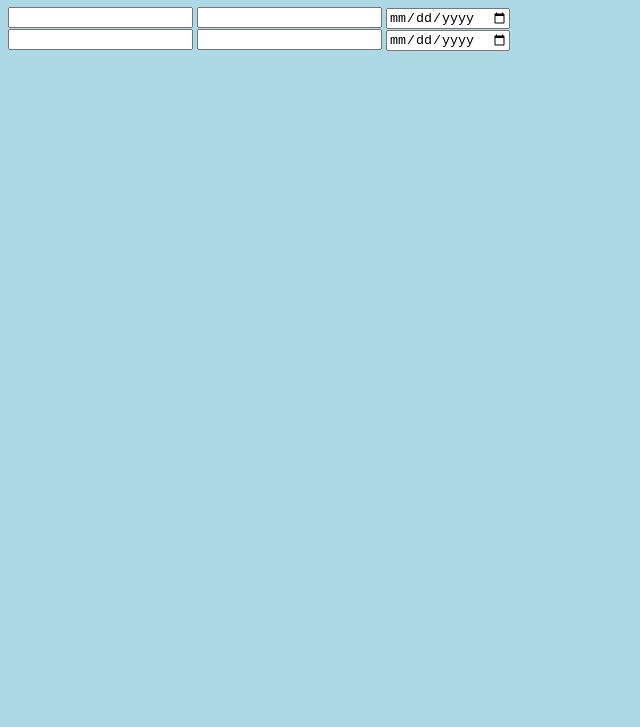
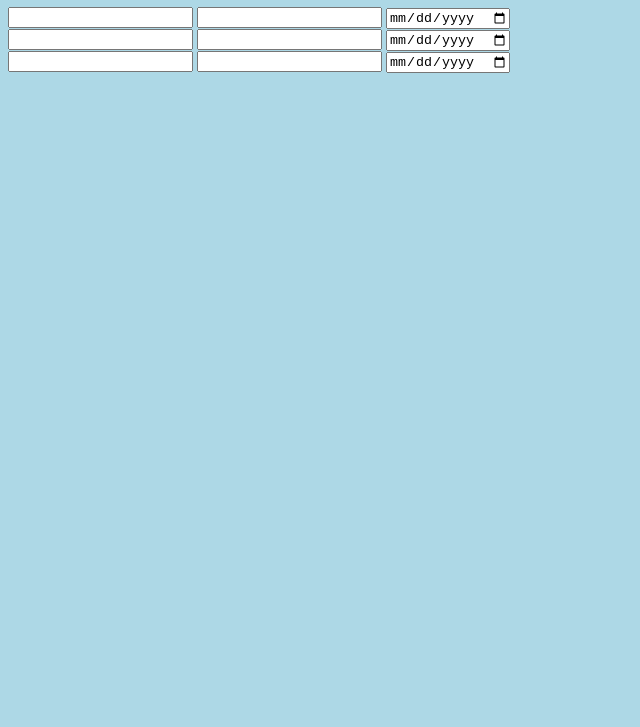
Before and after one commit to code-monk-4483/practise-, a plain HTML site: page index.html in a window 1280 px wide. Shown: the part 73-800 px from the top of the page, without its empty margins (0-640 px from the left). Drawn offline with Linux system fonts and the light colour scheme.

Commit message:
form 3 updated

```diff
--- a/index.html
+++ b/index.html
@@ -23,6 +23,14 @@
 
 
 
+    <!--form3-->
+    <form>
+    <input type = "text">
+    <input type = "email">
+    <input type = "date">
+</form>
+
+
 </form>
 </body>
 </html>
```
